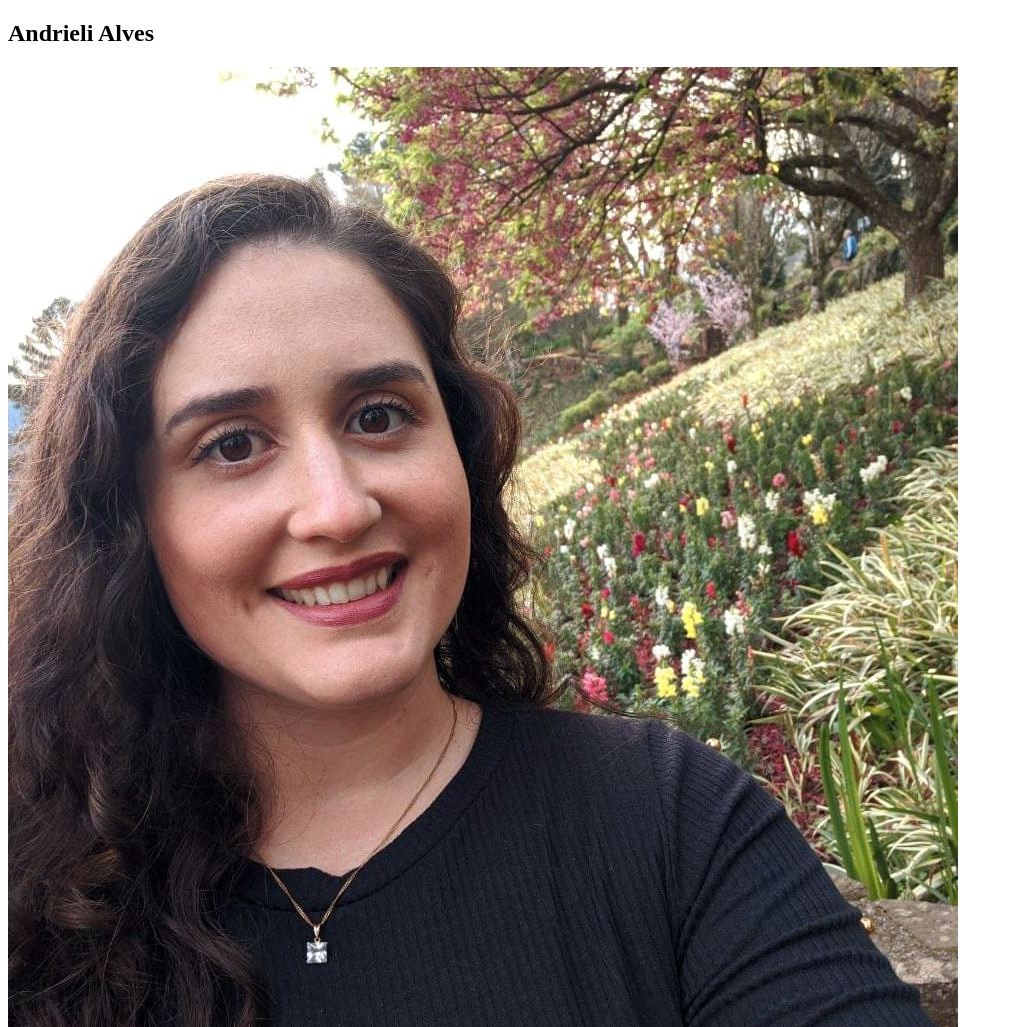
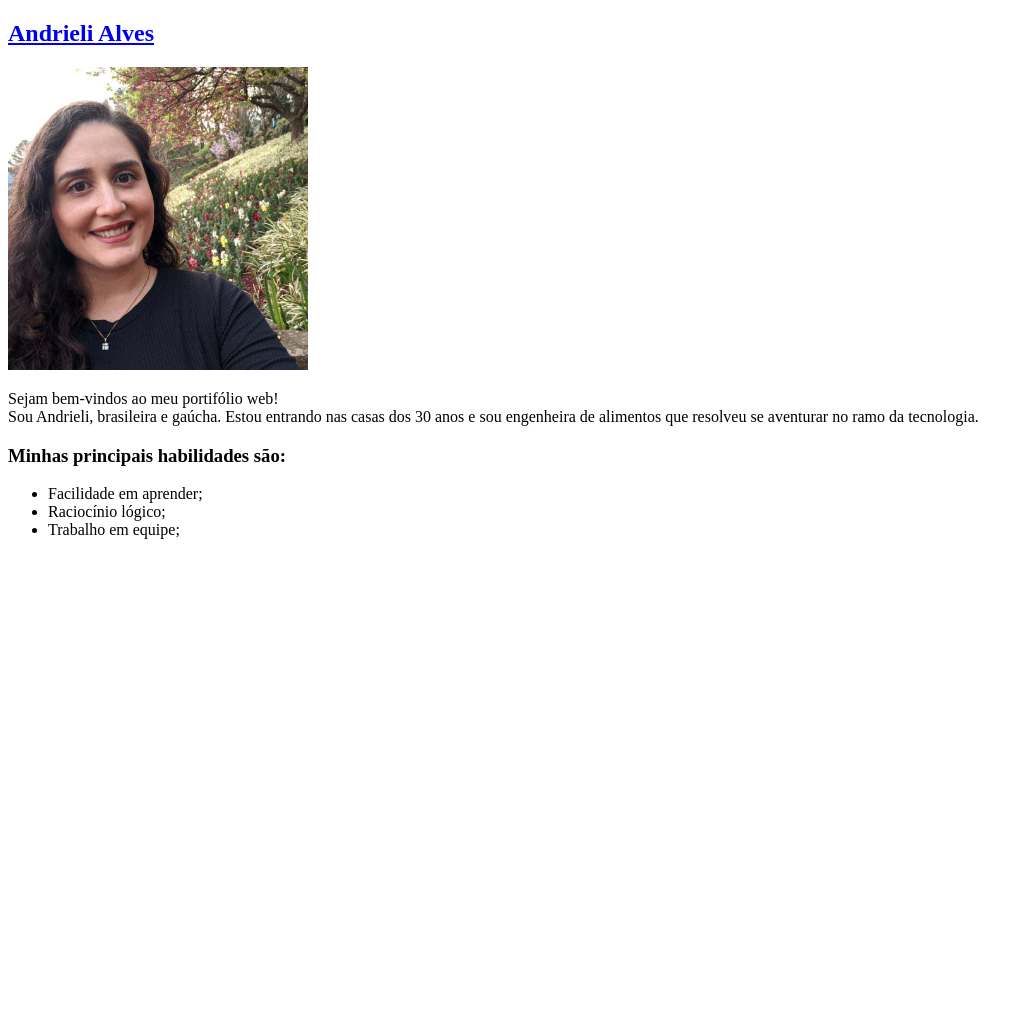
Before and after one commit to andrielisalves/andrielisalves.github.io, a plain HTML site: page index.html in a window 1280 px wide. Shown: the top 1027 px of the page, without its empty margins (0-1033 px from the left). After the commit the page ends 800 px from the top, so only its background shows below. Drawn offline with Linux system fonts and the light colour scheme.

Commit message:
Add link interno e arrumando tamanho da imagem

```diff
--- a/index.html
+++ b/index.html
@@ -1,16 +1,16 @@
 <!DOCTYPE html>
 <html lang="pt-br">
     <head>
-        <meta charset="UTF-8">
+      <meta charset="UTF-8">
       <meta http-equiv="X-UA-Compatible" content="IE=edge">
-        <meta name="viewport" content="width=device-width, initial-scale=1.0">
-    <title>Portifólio Web</title>
+      <meta name="viewport" content="width=device-width, initial-scale=1.0">
+      <title>Portifólio Web</title>
     </head>
     <body>
         <section>
-            <h1>Andrieli Alves</h1>
-            <img src="/img/eu.png" alt="Uma self sorrindo no fundo uma paisagem com flores">
-            <p>Sejam bem-vindos ao meu portifólio web! <br> Sou Andrieli, brasileira e gaúcha. Estou entrando nas casas dos 30 anos e sou engenheira de alimentos que resolveu se aventurar no ramo da tecnologia. </p>
+            <h1><a href="#eu">Andrieli Alves</a></h1>
+            <img src="/img/eu.png" id="eu" alt="Uma self sorrindo no fundo uma paisagem com flores" width="300px">
+            <p>Sejam bem-vindos ao meu portifólio web! <br> Sou Andrieli, brasileira e gaúcha. Estou entrando nas casas dos 30 anos e sou engenheira de alimentos que resolveu se aventurar no ramo da tecnologia.</p>
         </section>
         <section>
             <h3>Minhas principais habilidades são:</h3>
```
